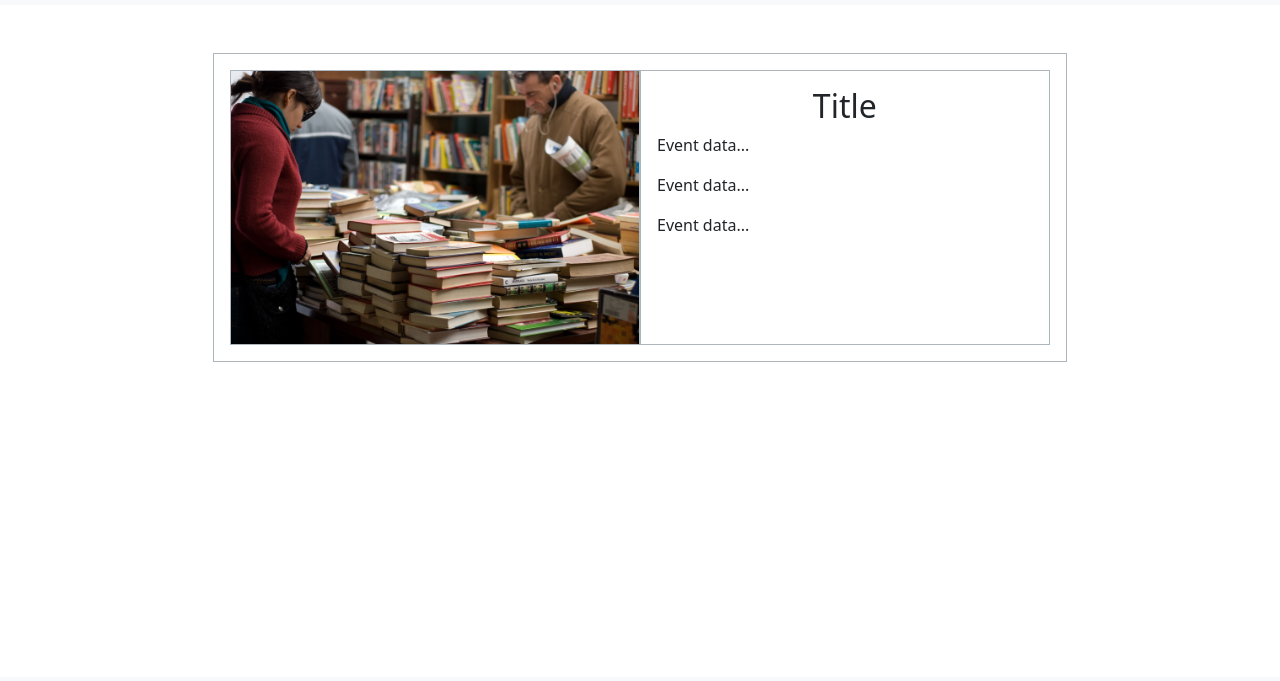
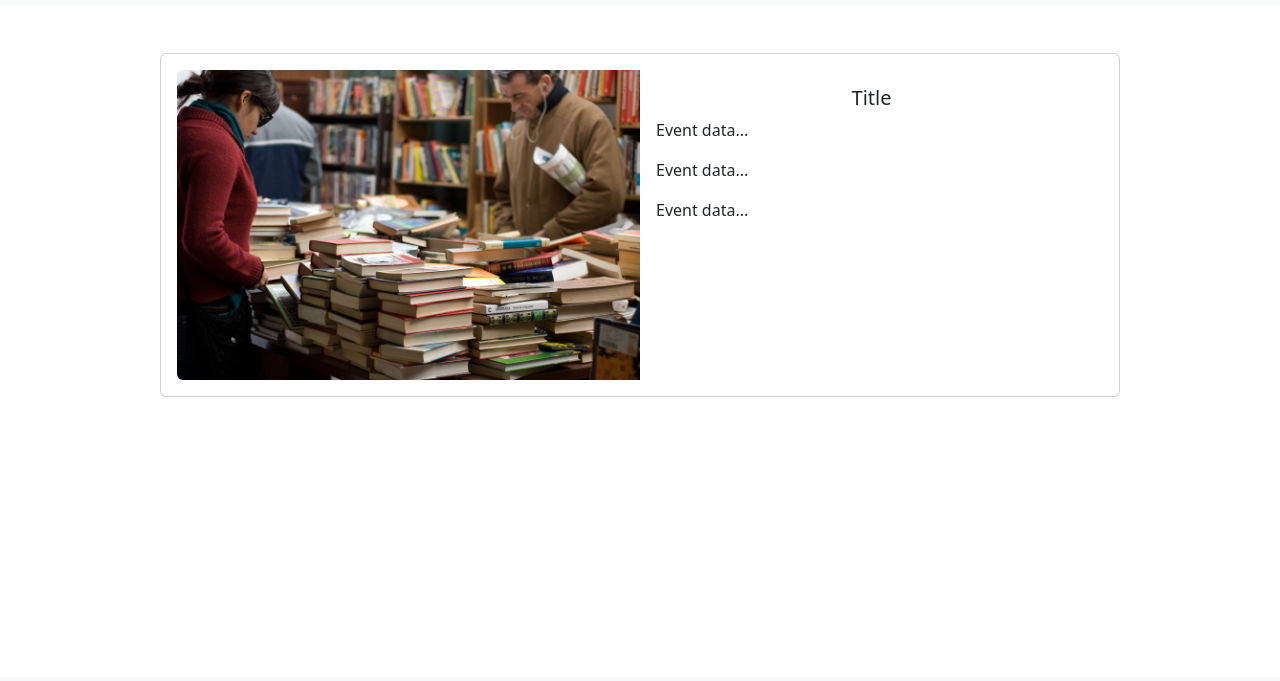
Before and after one commit to Andrea-Cal/Amazing-Events, a plain HTML site: page details.html in a window 1280 px wide. Shown: the part 51-732 px from the top of the page. Drawn offline with nearby package versions, Linux system fonts and the light colour scheme.

Commit message:
cambie en el archivo details.html la card del main por una card de bootstrap

```diff
--- a/details.html
+++ b/details.html
@@ -45,22 +45,27 @@
       </div>
     </nav>
   </header>
+
   <main class="d-flex justify-content-center pt-5">
-    <section class="d-flex d-flex justify-content-center flex-wrap p-3 border border-dark-subtle col-12 col-md-10 col-xl-8">
+    <div class="card col-md-10 col-xl-9 mb-3 p-3" >
+      <div class="row g-0">
 
-      <div class="col-12 col-md-6 border border-dark-subtle">
-        <img src="./img/books.jpg" alt="..." class="object-fit-cover w-100 h-100" >
+        <div class="col-md-6">
+          <img src="./img/books.jpg" class="img-fluid rounded-start object-fit-cover w-100 h-100" alt="...">
+        </div>
+
+        <div class="col-md-6">
+          <div class="card-body">
+            <h5 class="card-title text-center">Title</h5>
+            <p class="card-text">Event data...</p>
+            <p class="card-text">Event data...</p>
+            <p class="card-text">Event data...</p>
+            <!-- <p class="card-text"><small class="text-body-secondary">Last updated 3 mins ago</small></p> -->
+          </div>
+        </div>
+
       </div>
-
-      <div class="col-12 col-md-6 border border-dark-subtle p-3">
-        <h2 class="text-center">Title</h2>
-        <p class="text-start">Event data...</p>
-        <p class="text-start">Event data...</p>
-        <p class="text-start">Event data...</p>
-      </div>
-
-    </section>
-
+    </div>
   </main>
   <footer>
 
```
